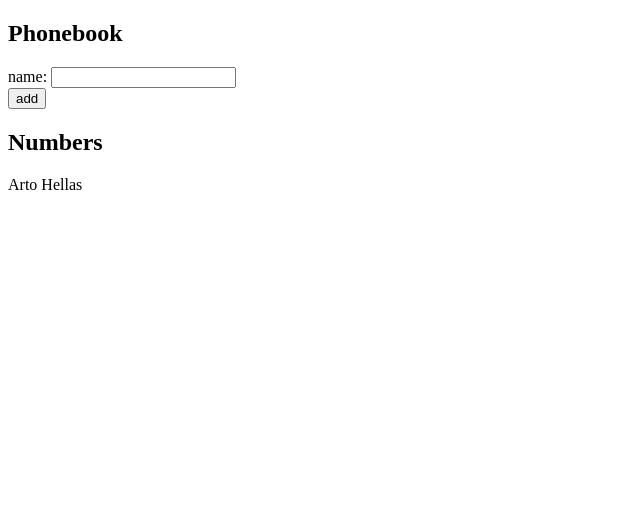
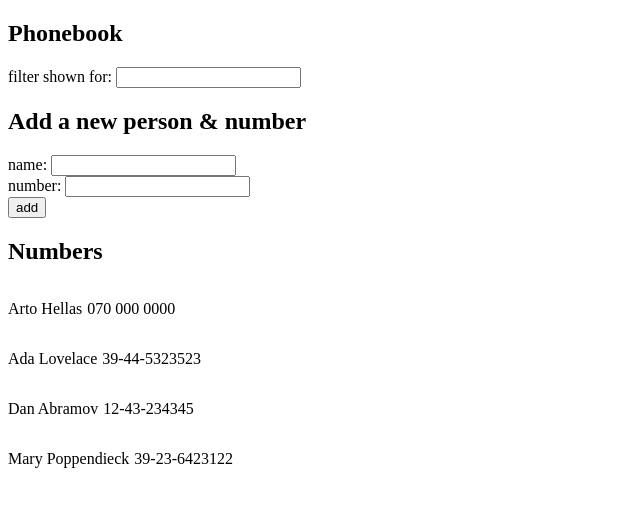
Before and after one commit to DemianVoksi/fullstackopen, a React (Vite) app in the folder part2/phonebook/: page / in a window 1280 px wide. Shown: the top 506 px of the page, without its empty margins (0-640 px from the left). Built offline with nearby package versions, Linux system fonts and the light colour scheme.

Commit message:
2.8, 2.9 & 2.10

```diff
--- a/part2/phonebook/src/App.jsx
+++ b/part2/phonebook/src/App.jsx
@@ -1,8 +1,22 @@
-import { useState } from 'react';
+import { useEffect, useState } from 'react';
+import Filter from './components/filter';
+import PersonForm from './components/person-form';
+import PersonsList from './components/persons-list';
 
 const App = () => {
-	const [persons, setPersons] = useState([{ name: 'Arto Hellas' }]);
+	const [persons, setPersons] = useState([
+		{ name: 'Arto Hellas', number: '070 000 0000', id: 1 },
+		{ name: 'Ada Lovelace', number: '39-44-5323523', id: 2 },
+		{ name: 'Dan Abramov', number: '12-43-234345', id: 3 },
+		{ name: 'Mary Poppendieck', number: '39-23-6423122', id: 4 },
+	]);
 	const [newName, setNewName] = useState('');
+	const [newNumber, setNewNumber] = useState('');
+	const [filteredPersons, setFilteredPersons] = useState(persons);
+
+	useEffect(() => {
+		setFilteredPersons(persons);
+	}, [persons]);
 
 	function checkIfNameExists(nn) {
 		const result = persons.filter((per) => per.name === nn);
@@ -17,8 +31,9 @@ const App = () => {
 		e.preventDefault();
 		checkIfNameExists(newName)
 			? alert(`"${newName}" is already added to your phonebook.`)
-			: setPersons([...persons, { name: newName }]);
+			: setPersons([...persons, { name: newName, number: newNumber }]);
 		setNewName('');
+		setNewNumber('');
 	}
 
 	function handleNameChange(e) {
@@ -26,21 +41,36 @@ const App = () => {
 		setNewName(e.target.value);
 	}
 
+	function handleNumberChange(e) {
+		e.preventDefault();
+		setNewNumber(e.target.value);
+	}
+
+	function filterPersons(e) {
+		e.preventDefault();
+		const search = e.target.value;
+		if (search === '') {
+			setFilteredPersons(persons);
+		} else {
+			const filtered = persons.filter((person) => person.name.includes(search));
+			setFilteredPersons(filtered);
+		}
+	}
+
 	return (
 		<div>
 			<h2>Phonebook</h2>
-			<form onSubmit={addNewPerson}>
-				<div>
-					name: <input value={newName} onChange={handleNameChange} />
-				</div>
-				<div>
-					<button type='submit'>add</button>
-				</div>
-			</form>
+			<Filter filterPersons={filterPersons} />
+			<h2>Add a new person & number</h2>
+			<PersonForm
+				addNewPerson={addNewPerson}
+				newName={newName}
+				newNumber={newNumber}
+				handleNameChange={handleNameChange}
+				handleNumberChange={handleNumberChange}
+			/>
 			<h2>Numbers</h2>
-			{persons.map((person, index) => (
-				<p key={index}>{person.name}</p>
-			))}
+			<PersonsList filteredPersons={filteredPersons} />
 		</div>
 	);
 };
--- /dev/null
+++ b/part2/phonebook/src/components/filter.jsx
@@ -0,0 +1,12 @@
+import React from 'react';
+
+const Filter = ({ filterPersons }) => {
+	return (
+		<div>
+			<label htmlFor='filtered'>filter shown for: </label>
+			<input type='text' name='filtered' onChange={filterPersons} />
+		</div>
+	);
+};
+
+export default Filter;
--- /dev/null
+++ b/part2/phonebook/src/components/person-form.jsx
@@ -0,0 +1,25 @@
+import React from 'react';
+
+const PersonForm = ({
+	addNewPerson,
+	newName,
+	newNumber,
+	handleNameChange,
+	handleNumberChange,
+}) => {
+	return (
+		<form onSubmit={addNewPerson}>
+			<div>
+				name: <input value={newName} onChange={handleNameChange} />
+			</div>
+			<div>
+				number: <input value={newNumber} onChange={handleNumberChange} />
+			</div>
+			<div>
+				<button type='submit'>add</button>
+			</div>
+		</form>
+	);
+};
+
+export default PersonForm;
--- /dev/null
+++ b/part2/phonebook/src/components/persons-list.jsx
@@ -0,0 +1,22 @@
+import React from 'react';
+
+const PersonsList = ({ filteredPersons }) => {
+	return (
+		<div>
+			{filteredPersons.map((person, index) => (
+				<div
+					key={index}
+					style={{
+						display: 'flex',
+						flexDirection: 'row',
+					}}
+				>
+					<p style={{ marginRight: '5px' }}>{person.name}</p>
+					<p>{person.number}</p>
+				</div>
+			))}
+		</div>
+	);
+};
+
+export default PersonsList;
```
